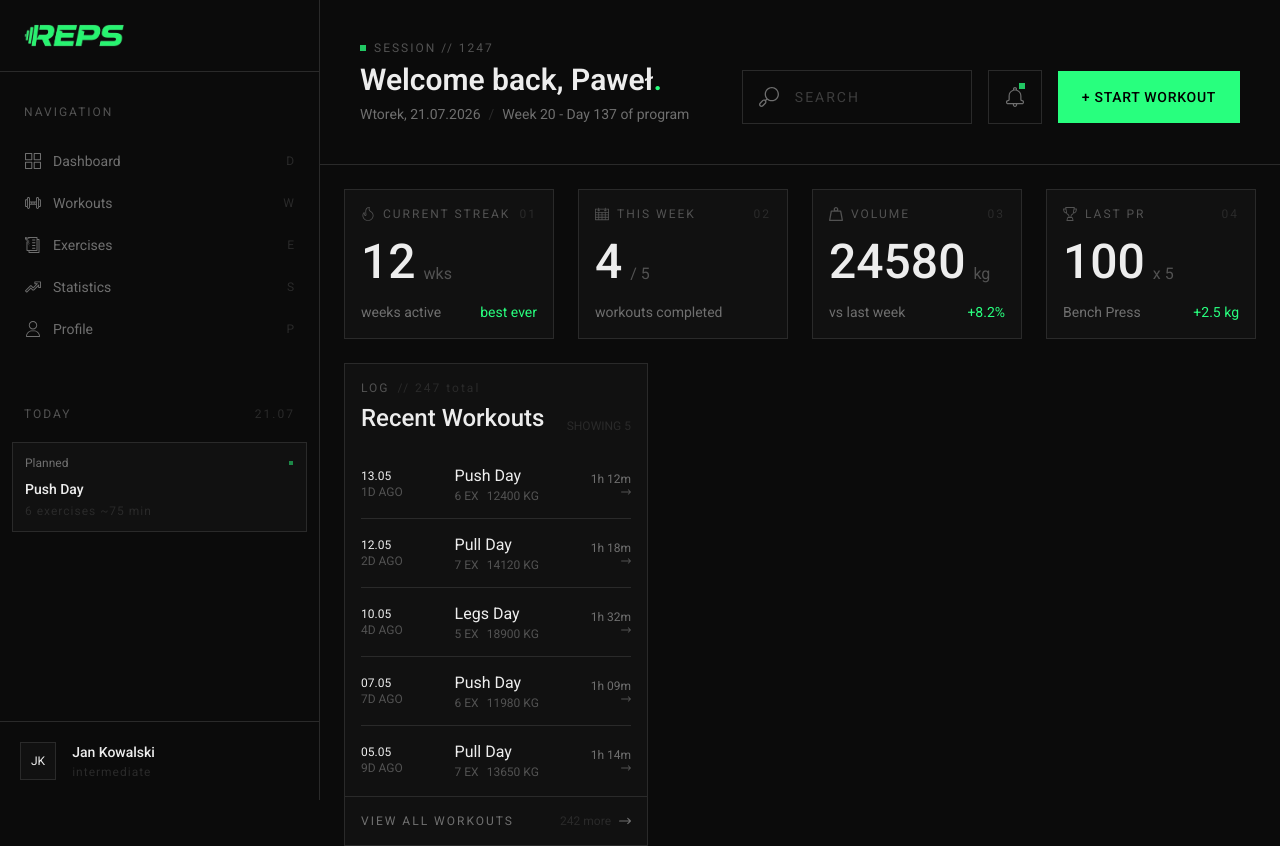
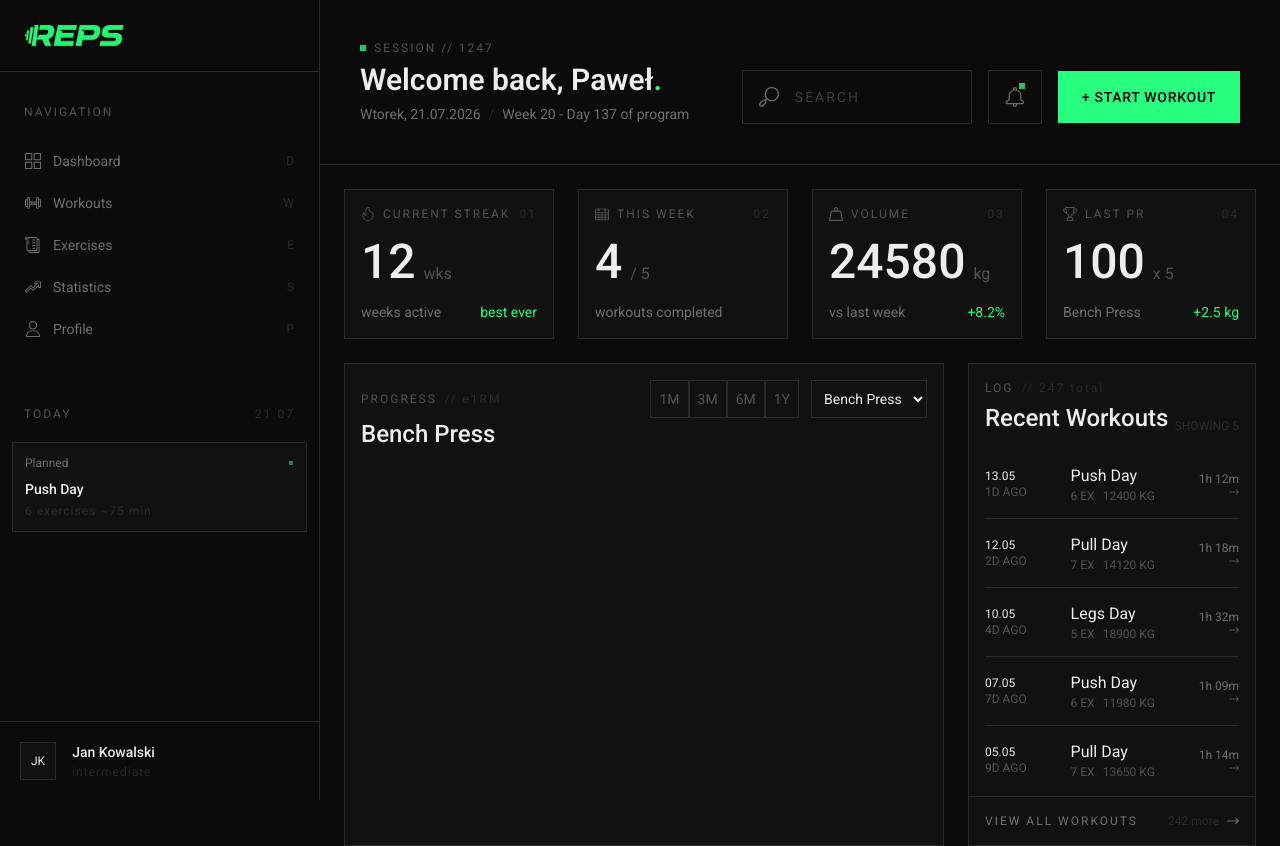
Before and after one commit to pawelwadon/Reps, a React (Vite) app: page / in a window 1280 px wide. Built offline with nearby package versions, Linux system fonts and the light colour scheme.

Commit message:
feat: create timespan and exercises selector for chart

```diff
--- a/pages/Index.tsx
+++ b/pages/Index.tsx
@@ -4,6 +4,7 @@ import Button from '../components/Button';
 import Icon from '../components/Icon';
 import StatCard from '../components/StatCard';
 import iconsPaths from '../assets/icons/iconsPaths';
+import { useState } from "react";
 
 const currentDate = new Date().toLocaleDateString('pl-PL', {
         weekday: 'long',
@@ -40,7 +41,7 @@ const SearchBar = () => {
     return(
         <div className='flex items-center p-4 gap-4 border border-grey-primary'>
             <Icon path={path} viewBox='0 0 511.999 511.999' color='fill-text-primary' width={20} height={20}/>
-            <input name='search-bar' type='text' placeholder='Search' className='block text-sm text-text-primary font-normal uppercase tracking-[2px] outline-hidden'></input>
+            <input name='search-bar' type='search' placeholder='Search' className='block text-sm text-text-primary font-normal uppercase tracking-[2px] outline-hidden'></input>
         </div>
     )
 }
@@ -77,6 +78,50 @@ const Statistics = () => {
             <StatCard index='04' icon={{path:iconsPaths.trophy, viewBox:'0 0 297 297'}} label='Last PR' value={100} suffix='x 5' caption='Bench Press' tag='+2.5 kg'/>
         </div>
     )
+};
+
+type TimespanButtonProps = {
+    timespan:string,
+    selectedTimespan:string,
+    setSelectedTimespan: React.Dispatch<React.SetStateAction<string>>,
+}
+
+const TimespanButton = ( {timespan, selectedTimespan, setSelectedTimespan} : TimespanButtonProps) => {
+    return(
+        <button type="button" onClick={()=>setSelectedTimespan(timespan)} className={`p-2 border border-grey-primary text-sm uppercase hover:text-white-primary ${selectedTimespan===timespan ? 'text-white-primary' : 'text-text-secondary'} ease-in duration-75`}>{timespan}</button>
+    )
+};
+
+const ProgressChart = () => {
+
+    const [selectedExercise, setSelectedExercise] = useState<string>('Bench Press');
+    const [selectedTimespan, setSelectedTimespan] = useState<string>('');
+
+    return(
+        <div className="col-span-2 bg-grey-secondary border border-grey-primary p-4">
+            <div className='flex items-center justify-between'>
+                <div className='flex items-center gap-2 text-xs tracking-[2px]'>
+                    <span className='text-text-secondary uppercase'>Progress</span>
+                    <span className='text-grey-primary'>// e1RM</span>
+                </div>
+                <div className="flex items-center gap-3">
+                    <div className="h-max">
+                        <TimespanButton timespan='1m' selectedTimespan={selectedTimespan} setSelectedTimespan={setSelectedTimespan}/>
+                        <TimespanButton timespan='3m' selectedTimespan={selectedTimespan} setSelectedTimespan={setSelectedTimespan}/>
+                        <TimespanButton timespan='6m' selectedTimespan={selectedTimespan} setSelectedTimespan={setSelectedTimespan}/>
+                        <TimespanButton timespan='1y' selectedTimespan={selectedTimespan} setSelectedTimespan={setSelectedTimespan}/>
+                    </div>
+                    <select onChange={ e => setSelectedExercise(e.target.value)} name="selectedExercise" value={selectedExercise} className="text-white-primary text-sm border border-grey-primary p-2 outline-none h-9.5">
+                        <option value="Bench Press">Bench Press</option>
+                        <option value="Squats">Squats</option>
+                        <option value="Cable Rows">Cable Rows</option>
+                        <option value="Deadlifts">Deadlifts</option>
+                    </select>
+                </div>
+            </div>
+            <span className='text-2xl text-white-primary capitalize font-medium'>{selectedExercise}</span>
+        </div>
+    )
 }
 
 type WorkoutLogProps = {
@@ -88,7 +133,7 @@ type WorkoutLogProps = {
     exercises: number,
     volume:number,
     duration:string,
-}
+};
 
 const WorkoutLog = ( {date, label, exercises, volume, duration} : WorkoutLogProps ) => {
     return(
@@ -114,7 +159,7 @@ const WorkoutLog = ( {date, label, exercises, volume, duration} : WorkoutLogProp
 
 const SessionsLogs = () => {
     return(
-        <div className="flex flex-col bg-grey-secondary border border-grey-primary">
+        <div className="flex flex-col bg-grey-secondary border border-grey-primary col-span-1">
             <div className='p-4'>
                 <div className='pb-4'>
                     <div className='flex items-center gap-2 text-xs tracking-[2px] pb-1.5'>
@@ -156,7 +201,8 @@ export default function Index() {
         <div>
             <TopHeader/>
             <Statistics/>
-            <div className='grid grid-cols-3 px-6'>
+            <div className='grid grid-cols-3 px-6 gap-6'>
+                <ProgressChart/>
                 <SessionsLogs/>
             </div>
         </div>
```
